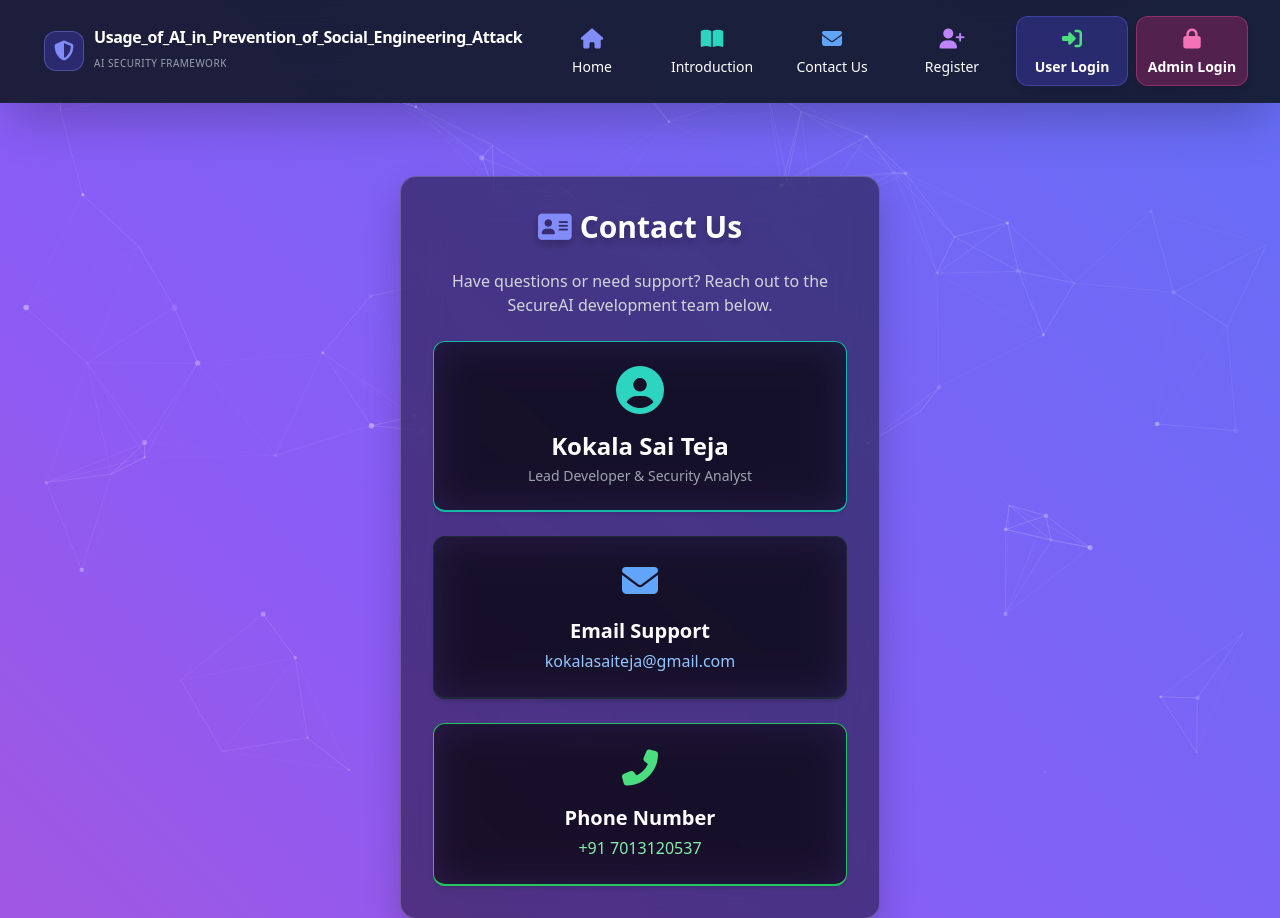
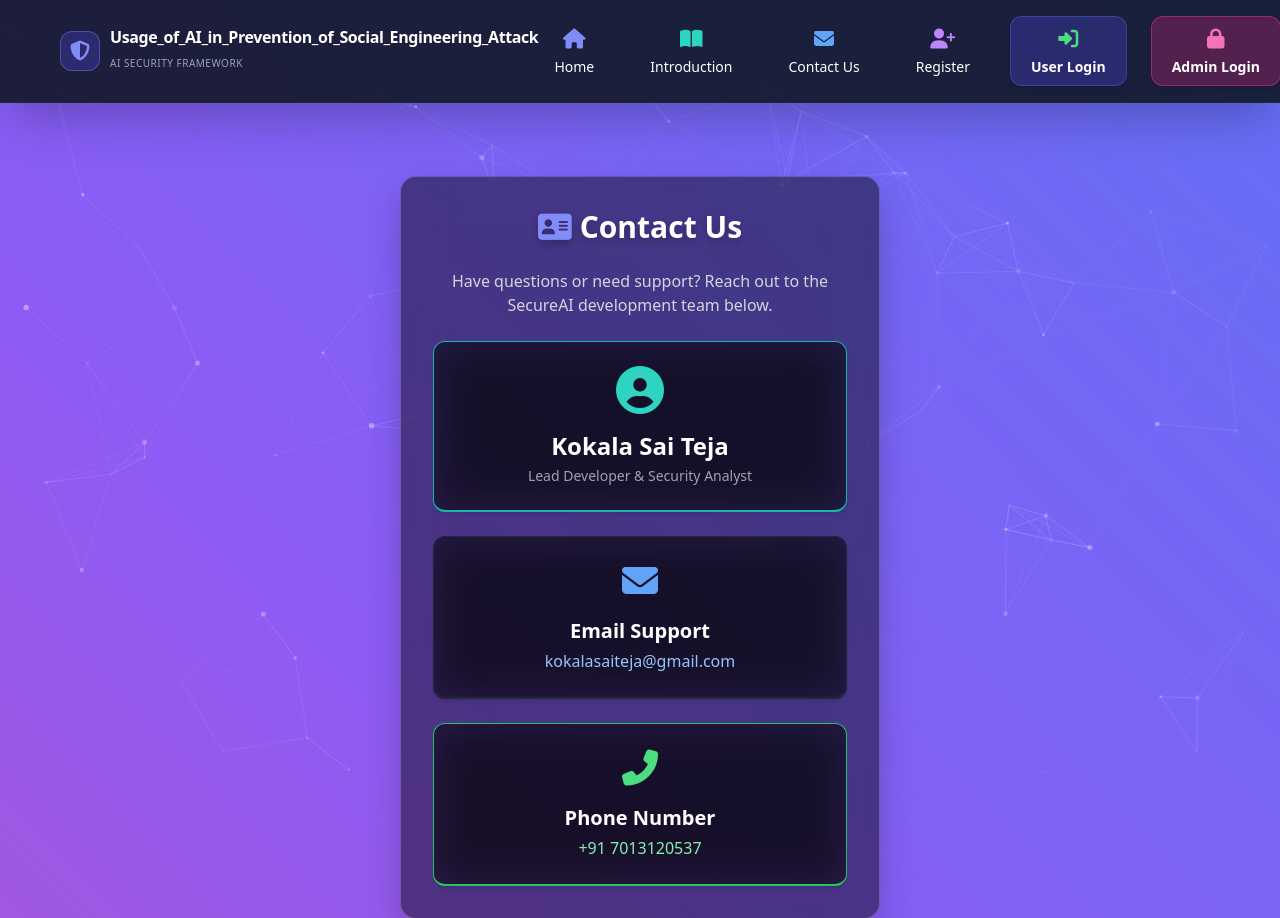
Before and after one commit to Kokalasaiteja/SecureAI, a Django app: page /contact/ in a window 1280 px wide. Shown: the top 918 px of the page. Run offline with Django 5.2, Linux system fonts and the light colour scheme; some libraries are stand-ins or nearby versions.

Commit message:
Expand desktop navbar to full width and increase inter-item link spacing

```diff
--- a/templates/base.html
+++ b/templates/base.html
@@ -88,7 +88,7 @@
 
     <!-- Navbar -->
     <nav class="bg-gray-900/90 backdrop-blur-xl p-3 sm:p-4 shadow-2xl fixed w-full z-40 top-0 left-0 border-b border-gray-800/80">
-        <div class="max-w-7xl mx-auto flex items-center justify-between px-2 sm:px-4">
+        <div class="w-full flex items-center justify-between px-3 sm:px-6 lg:px-8">
             <div class="flex items-center space-x-3">
                 <!-- Mobile & Tablet Hamburger Button (LEFT SIDE) -->
                 <button id="base-mobile-menu-btn" aria-label="Toggle navigation menu" class="lg:hidden text-gray-300 hover:text-white focus:outline-none p-2 rounded-xl bg-gray-800/60 hover:bg-gray-800 border border-gray-700/60 transition-all flex items-center justify-center space-x-2">
@@ -109,29 +109,29 @@
                 </a>
             </div>
 
-            <!-- Desktop Navigation Links (Large Screens / Laptop View - Restored Original Layout) -->
-            <div class="hidden lg:flex items-center space-x-1 xl:space-x-2 shrink-0">
-                <a href="/" class="w-24 xl:w-28 flex flex-col items-center justify-center text-center p-2 rounded-xl hover:bg-gray-800/80 hover:text-indigo-300 transition-all duration-300 group">
+            <!-- Desktop Navigation Links (Large Screens / Laptop View - Spaced Out & Full Width) -->
+            <div class="hidden lg:flex items-center space-x-3 lg:space-x-4 xl:space-x-6 shrink-0">
+                <a href="/" class="px-3 xl:px-4 py-2 flex flex-col items-center justify-center text-center rounded-xl hover:bg-gray-800/80 hover:text-indigo-300 transition-all duration-300 group">
                     <i class="fas fa-home text-lg xl:text-xl mb-1 text-indigo-400 group-hover:scale-110 transition-transform"></i>
                     <span class="text-xs xl:text-sm font-medium whitespace-nowrap">Home</span>
                 </a>
-                <a href="{% url 'introduction' %}" class="w-24 xl:w-28 flex flex-col items-center justify-center text-center p-2 rounded-xl hover:bg-gray-800/80 hover:text-teal-300 transition-all duration-300 group">
+                <a href="{% url 'introduction' %}" class="px-3 xl:px-4 py-2 flex flex-col items-center justify-center text-center rounded-xl hover:bg-gray-800/80 hover:text-teal-300 transition-all duration-300 group">
                     <i class="fas fa-book-open text-lg xl:text-xl mb-1 text-teal-400 group-hover:scale-110 transition-transform"></i>
                     <span class="text-xs xl:text-sm font-medium whitespace-nowrap">Introduction</span>
                 </a>
-                <a href="{% url 'contact' %}" class="w-24 xl:w-28 flex flex-col items-center justify-center text-center p-2 rounded-xl hover:bg-gray-800/80 hover:text-blue-300 transition-all duration-300 group">
+                <a href="{% url 'contact' %}" class="px-3 xl:px-4 py-2 flex flex-col items-center justify-center text-center rounded-xl hover:bg-gray-800/80 hover:text-blue-300 transition-all duration-300 group">
                     <i class="fas fa-envelope text-lg xl:text-xl mb-1 text-blue-400 group-hover:scale-110 transition-transform"></i>
                     <span class="text-xs xl:text-sm font-medium whitespace-nowrap">Contact Us</span>
                 </a>
-                <a href="{% url 'register' %}" class="w-24 xl:w-28 flex flex-col items-center justify-center text-center p-2 rounded-xl hover:bg-gray-800/80 hover:text-purple-300 transition-all duration-300 group">
+                <a href="{% url 'register' %}" class="px-3 xl:px-4 py-2 flex flex-col items-center justify-center text-center rounded-xl hover:bg-gray-800/80 hover:text-purple-300 transition-all duration-300 group">
                     <i class="fas fa-user-plus text-lg xl:text-xl mb-1 text-purple-400 group-hover:scale-110 transition-transform"></i>
                     <span class="text-xs xl:text-sm font-medium whitespace-nowrap">Register</span>
                 </a>
-                <a href="{% url 'user_login' %}" class="w-24 xl:w-28 flex flex-col items-center justify-center text-center p-2 rounded-xl bg-indigo-600/30 hover:bg-indigo-600 border border-indigo-500/40 text-white transition-all duration-300 shadow-md group">
+                <a href="{% url 'user_login' %}" class="px-4 xl:px-5 py-2 flex flex-col items-center justify-center text-center rounded-xl bg-indigo-600/30 hover:bg-indigo-600 border border-indigo-500/40 text-white transition-all duration-300 shadow-md group">
                     <i class="fas fa-sign-in-alt text-lg xl:text-xl mb-1 text-green-400 group-hover:scale-110 transition-transform"></i>
                     <span class="text-xs xl:text-sm font-semibold whitespace-nowrap">User Login</span>
                 </a>
-                <a href="{% url 'admin_login' %}" class="w-24 xl:w-28 flex flex-col items-center justify-center text-center p-2 rounded-xl bg-pink-600/30 hover:bg-pink-600 border border-pink-500/40 text-white transition-all duration-300 shadow-md group">
+                <a href="{% url 'admin_login' %}" class="px-4 xl:px-5 py-2 flex flex-col items-center justify-center text-center rounded-xl bg-pink-600/30 hover:bg-pink-600 border border-pink-500/40 text-white transition-all duration-300 shadow-md group">
                     <i class="fas fa-lock text-lg xl:text-xl mb-1 text-pink-400 group-hover:scale-110 transition-transform"></i>
                     <span class="text-xs xl:text-sm font-semibold whitespace-nowrap">Admin Login</span>
                 </a>
```
